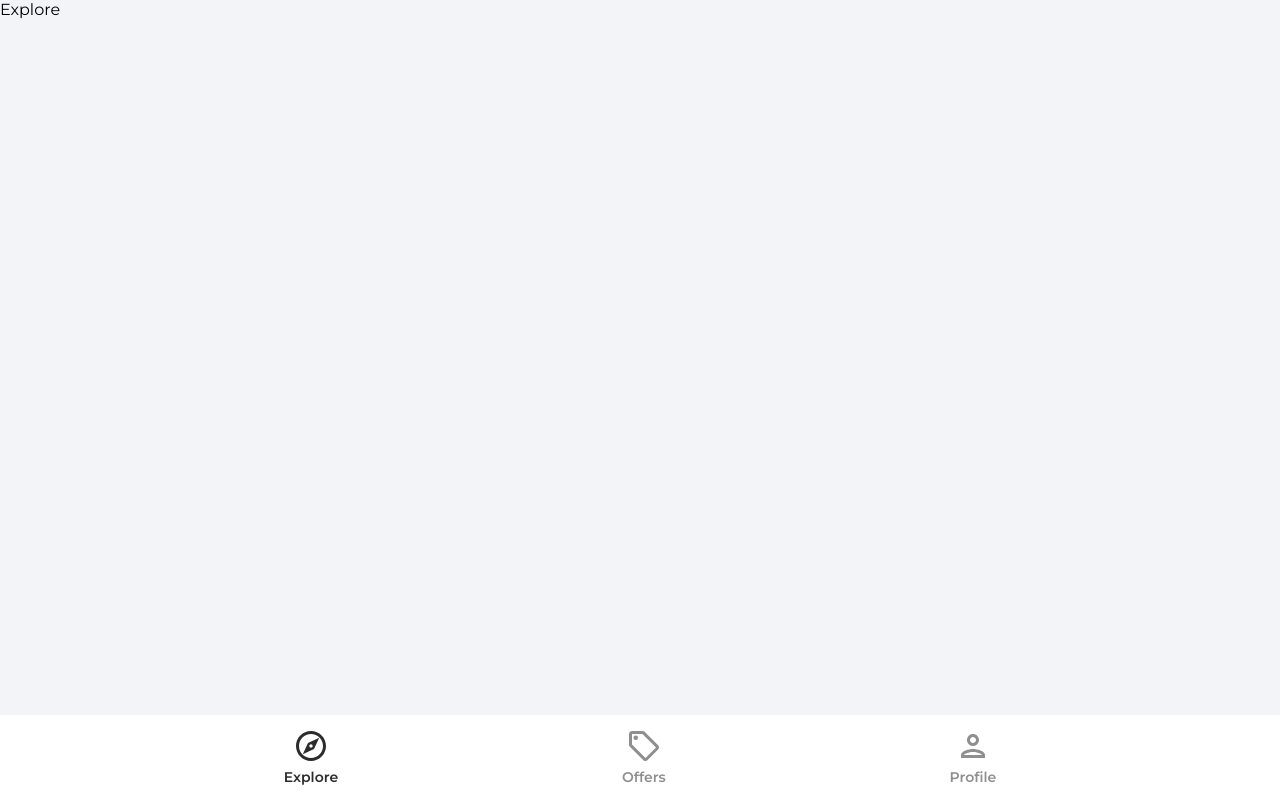
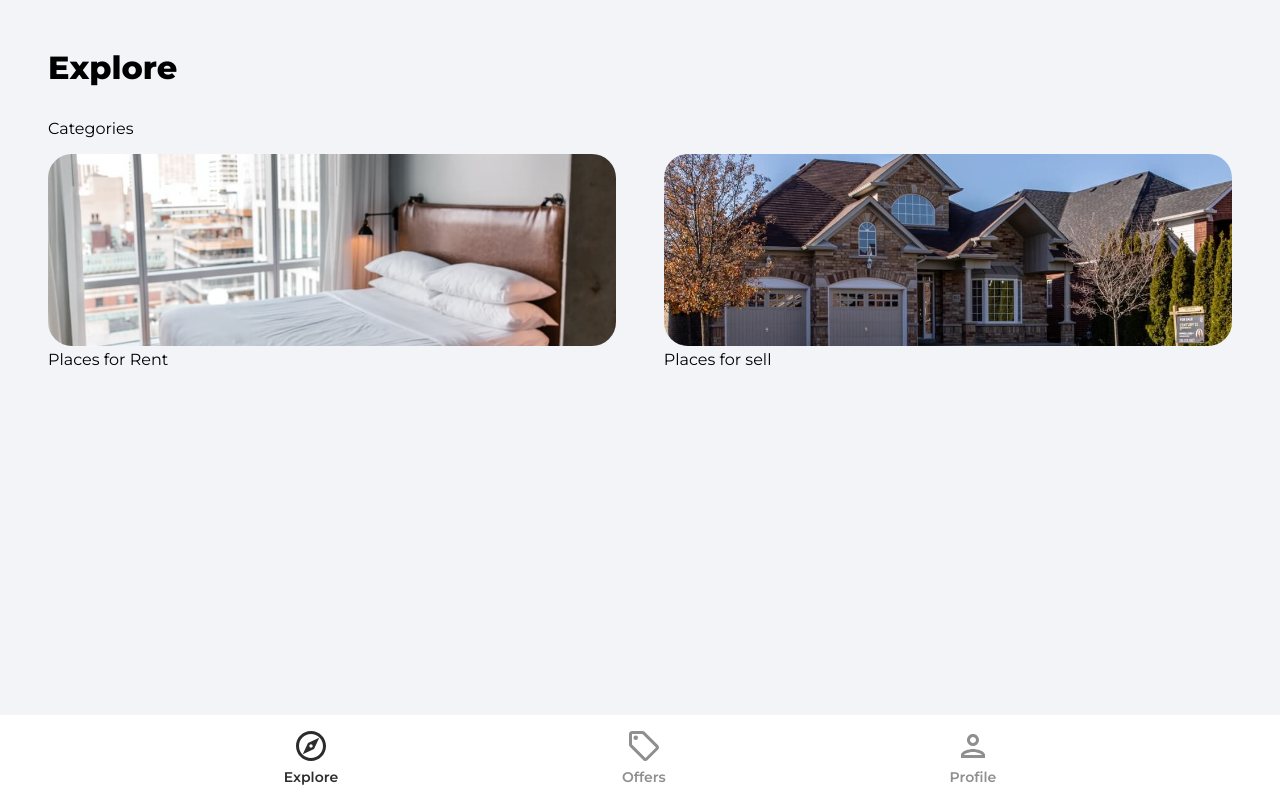
Before and after one commit to mohamedabdallah20/House-Marketplace-ReactJS, a React (Create React App) app: page / in a window 1280 px wide. Built offline with nearby package versions, Linux system fonts and the light colour scheme; no server answers.

Commit message:
initialize Category page

```diff
--- a/src/App.js
+++ b/src/App.js
@@ -9,6 +9,7 @@ import ForgotPassword from './pages/ForgotPassword'
 import NavBar from './components/layout/NavBar'
 import { ToastContainer } from 'react-toastify'
 import 'react-toastify/dist/ReactToastify.css'
+import Category from './pages/Category'
 
 function App() {
   return (
@@ -21,6 +22,7 @@ function App() {
             <Route path="/profile" element={<Profile />} />
           </Route>
           <Route path="/sign-in" element={<SignIn />} />
+          <Route path="/category/:categoryName" element={<Category />} />
           <Route path="/sign-up" element={<SignUp />} />
           <Route path="/forgot-password" element={<ForgotPassword />} />
         </Routes>
--- /dev/null
+++ b/src/pages/Category.jsx
@@ -0,0 +1,7 @@
+import React from 'react'
+
+function Category() {
+  return <div>Category</div>
+}
+
+export default Category
--- a/src/pages/Explore.jsx
+++ b/src/pages/Explore.jsx
@@ -1,7 +1,38 @@
 import React from 'react'
+import { Link } from 'react-router-dom'
+import rentCategoryImage from '../assets/jpg/rentCategoryImage.jpg'
+import sellCategoryImage from '../assets/jpg/sellCategoryImage.jpg'
 
 function Explore() {
-  return <div>Explore</div>
+  return (
+    <div className="explore">
+      <header>
+        <p className="pageHeader">Explore</p>
+      </header>
+      <main className="exploreCategoriesHeading">
+        {/* Slider */}
+        <p className="exploreCategoriesHeading">Categories</p>
+        <div className="exploreCategories">
+          <Link to="/category/rent" className="exploreCategoriesLink">
+            <img
+              src={rentCategoryImage}
+              alt="rent"
+              className="exploreCategoryImg"
+            ></img>
+            Places for Rent
+          </Link>
+          <Link to="/category/sell" className="exploreCategoriesLink">
+            <img
+              src={sellCategoryImage}
+              alt="sell"
+              className="exploreCategoryImg"
+            ></img>
+            Places for sell
+          </Link>
+        </div>
+      </main>
+    </div>
+  )
 }
 
 export default Explore
```
